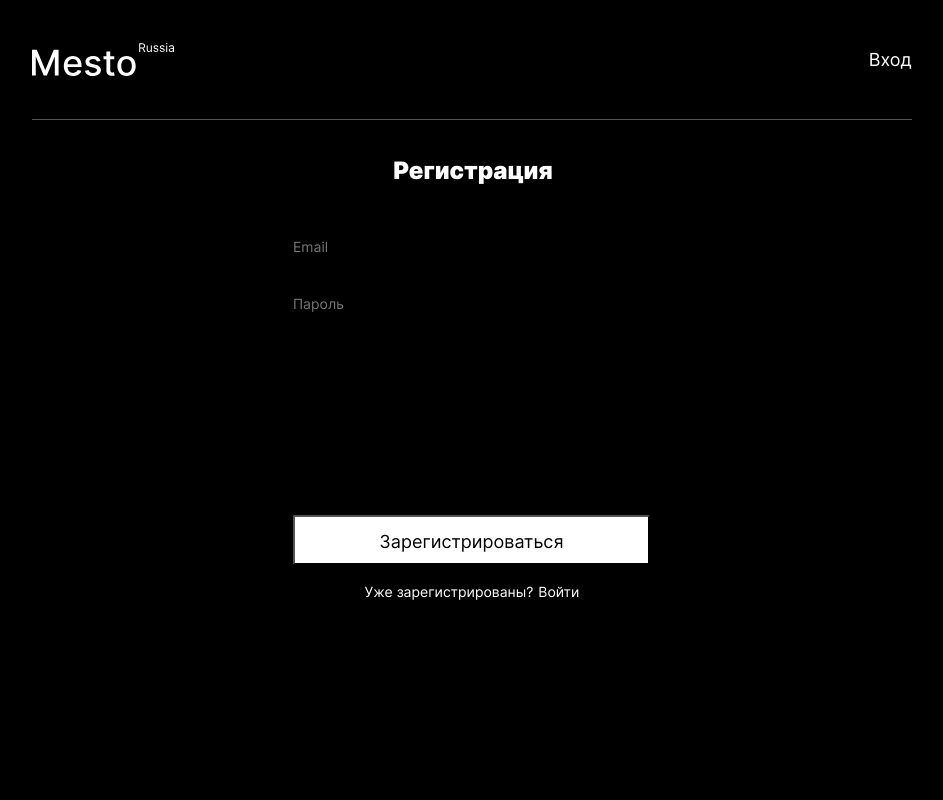
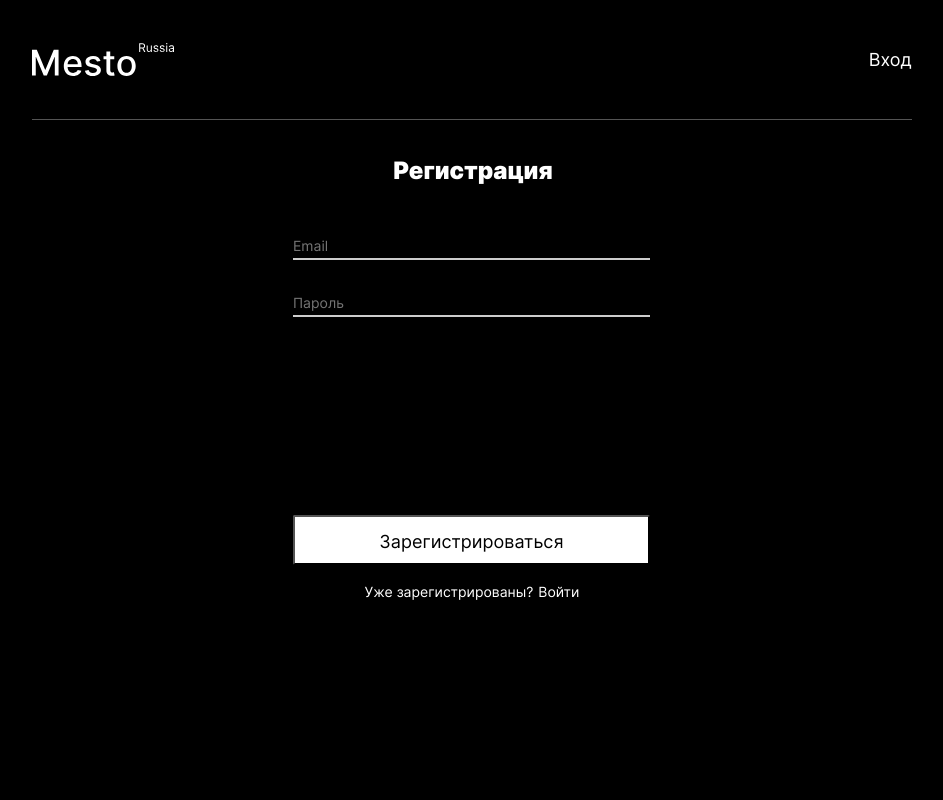
Before and after one commit to KatyaTopchieva/react-mesto-auth, a React (Create React App) app: page /sign-up in a window 1280 px wide. Shown: the top 800 px of the page, without its empty margins (168-1111 px from the left). Built offline with nearby package versions, Linux system fonts and the light colour scheme.

Commit message:
"fix: добавить границу инпутов регистрации"

```diff
--- a/src/components/styles/Register.css
+++ b/src/components/styles/Register.css
@@ -26,6 +26,7 @@
 
 .popup__input_register {
     color: #FFF;
+    border-bottom: 2px solid #CCCCCC;
 }
 
 .popup__close-button_register {
```
